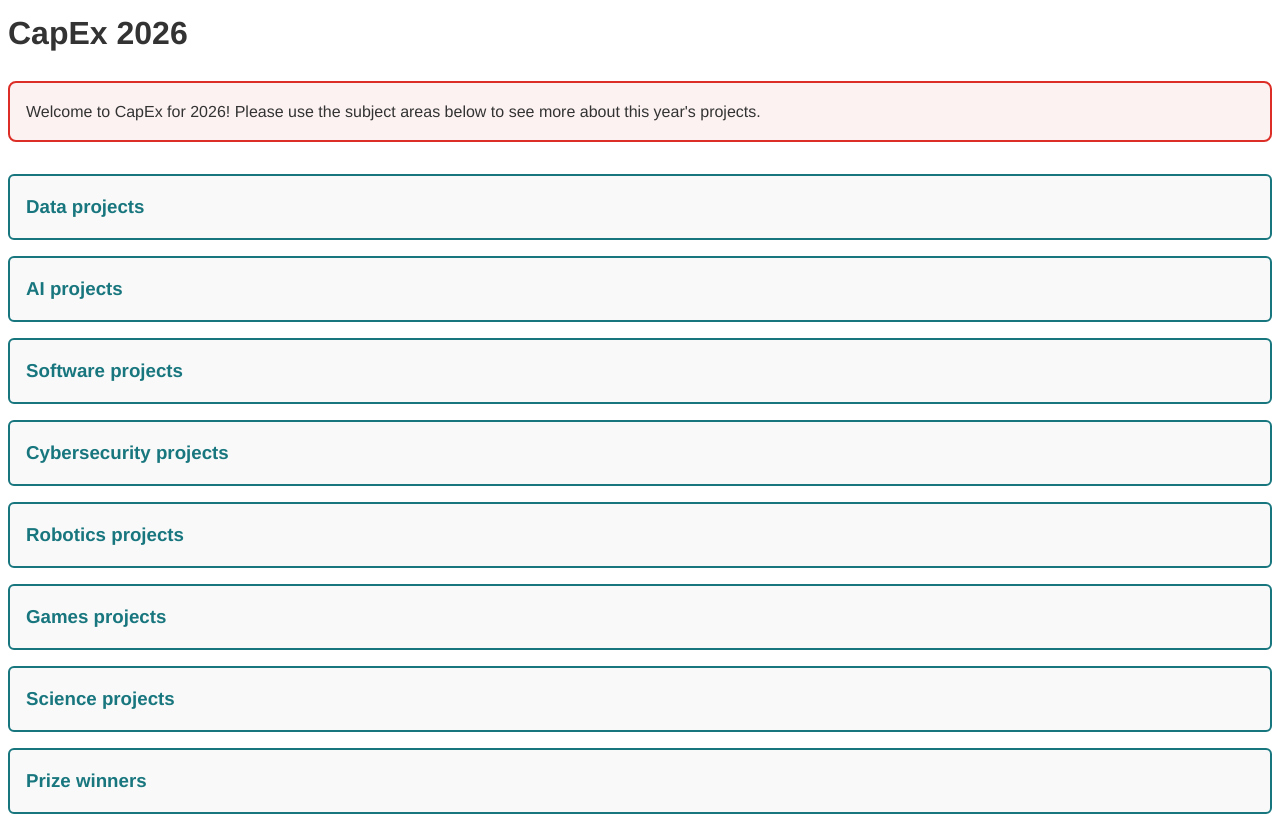
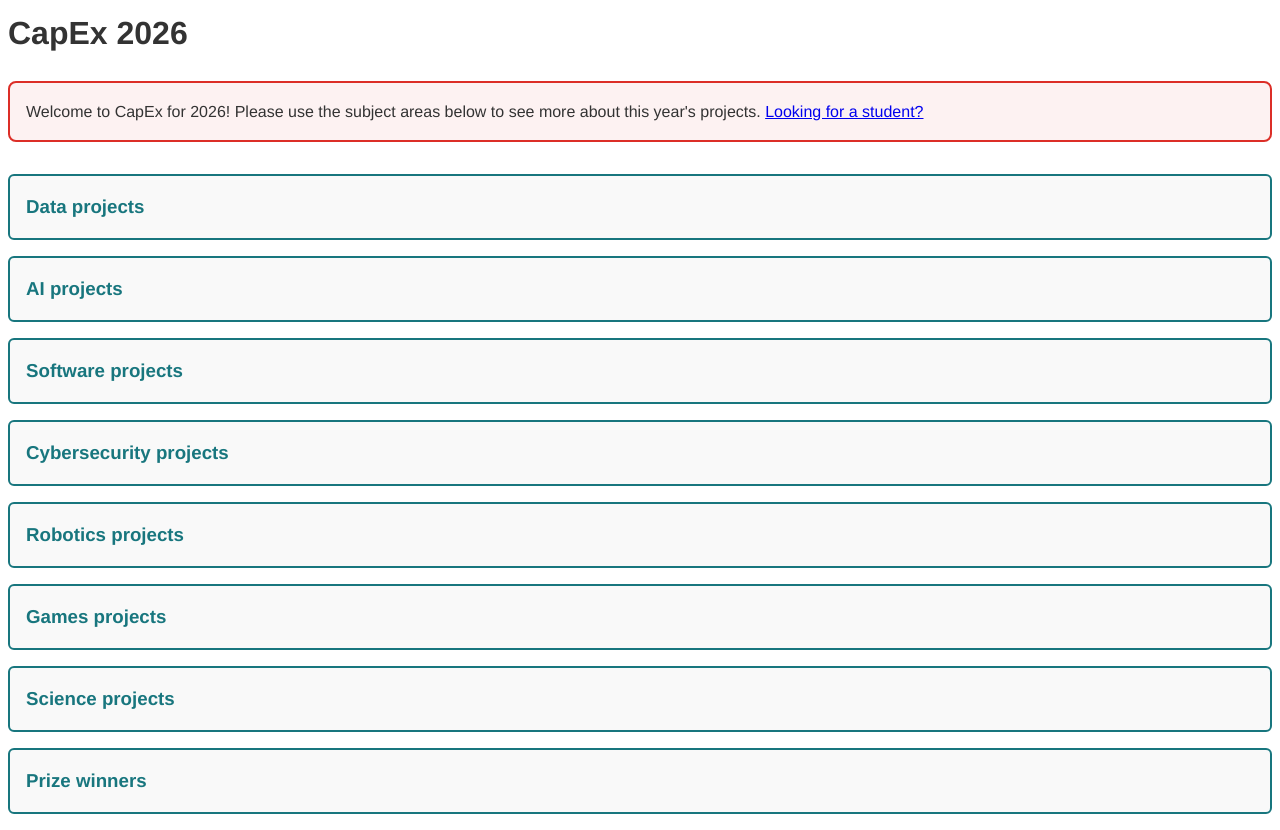
Before and after one commit to SwinCapEx/SwinCapEx.github.io, a plain HTML site: page index.html in a window 1280 px wide. Drawn offline with Linux system fonts and the light colour scheme.

Commit message:
Added student link

```diff
--- a/index.html
+++ b/index.html
@@ -7,7 +7,7 @@
   <body>
     <h1>CapEx 2026</h1>
  <p class="unit-description">
-Welcome to CapEx for 2026! Please use the subject areas below to see more about this year's projects.
+Welcome to CapEx for 2026! Please use the subject areas below to see more about this year's projects. <a href="2026S2/students.html">Looking for a student?</a>
  </p>
 
     <ul class="project-list">
```
